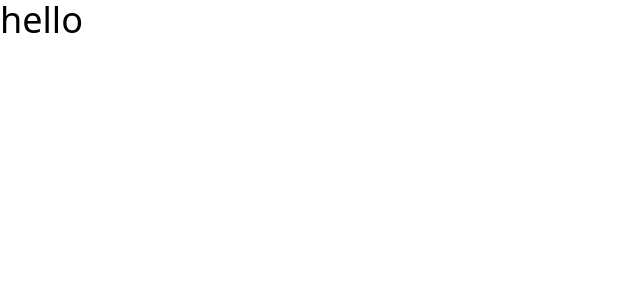
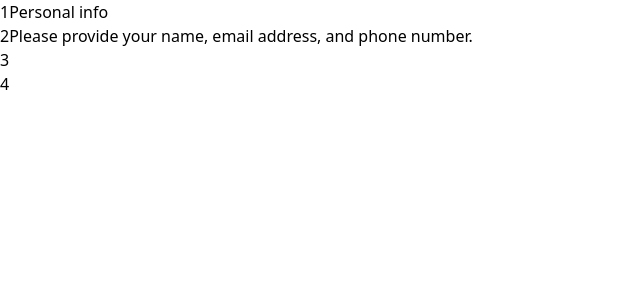
Before and after one commit to sam-yng/multistep-form-v2, a React (Vite) app: page / in a window 1280 px wide. Shown: the top 300 px of the page, without its empty margins (0-640 px from the left). Built offline with nearby package versions, Linux system fonts and the light colour scheme.

Commit message:
more setup

```diff
--- a/package.json
+++ b/package.json
@@ -12,6 +12,7 @@
   "dependencies": {
     "classnames": "^2.3.2",
     "eslint-config-prettier": "^8.8.0",
+    "formik": "^2.4.2",
     "react": "^18.2.0",
     "react-dom": "^18.2.0"
   },
--- a/src/App.tsx
+++ b/src/App.tsx
@@ -1,10 +1,11 @@
 import classNames from "classnames";
 import React from "react";
+import { Container } from "./components/Container";
 
 export const App: React.FC = () => {
   return (
-    <>
-      <div className={classNames("text-4xl")}>hello</div>
-    </>
+    <main className={classNames("")}>
+      <Container />
+    </main>
   );
 };
--- /dev/null
+++ b/src/components/Container.tsx
@@ -0,0 +1,22 @@
+import React from "react";
+import classNames from "classnames";
+import { ProgressBar } from "./ProgressBar";
+import { InfoForm } from "./forms/InfoForm";
+
+export const Container: React.FC = () => {
+  return (
+    <main className={classNames("flex", "flex-row")}>
+      <ProgressBar />
+      <article className={classNames("flex", "flex-col")}>
+        {/* {FormStep === 1
+					? ""
+					: FormStep === 2
+					? ""
+					: FormStep === 3
+					? ""
+					: ""} */}
+        <InfoForm />
+      </article>
+    </main>
+  );
+};
--- /dev/null
+++ b/src/components/FormHeader.tsx
@@ -0,0 +1,19 @@
+import React from "react";
+import classNames from "classnames";
+
+type FormHeaderProps = {
+  title: string;
+  instructions: string;
+};
+
+export const FormHeader: React.FC<FormHeaderProps> = ({
+  title,
+  instructions,
+}: FormHeaderProps) => {
+  return (
+    <article className={classNames("flex", "flex-col")}>
+      <h1>{title}</h1>
+      <p>{instructions}</p>
+    </article>
+  );
+};
--- /dev/null
+++ b/src/components/ProgressBar.tsx
@@ -0,0 +1,15 @@
+import classNames from "classnames";
+import React from "react";
+
+export const ProgressBar: React.FC = () => {
+  return (
+    <nav className={classNames("flex", "flex-col")}>
+      <ul>
+        <li>1</li>
+        <li>2</li>
+        <li>3</li>
+        <li>4</li>
+      </ul>
+    </nav>
+  );
+};
--- /dev/null
+++ b/src/components/forms/InfoForm.tsx
@@ -0,0 +1,14 @@
+import React from "react";
+import { Formik } from "formik";
+import { FormHeader } from "../FormHeader";
+
+export const InfoForm: React.FC = () => {
+  return (
+    <main>
+      <FormHeader
+        title="Personal info"
+        instructions="Please provide your name, email address, and phone number."
+      />
+    </main>
+  );
+};
```
Also changed, not shown: src/components/forms/AddOnForm.tsx (added), src/components/forms/PlanForm.tsx (added), 1 other file (tests, documents, lock files or other folders).
